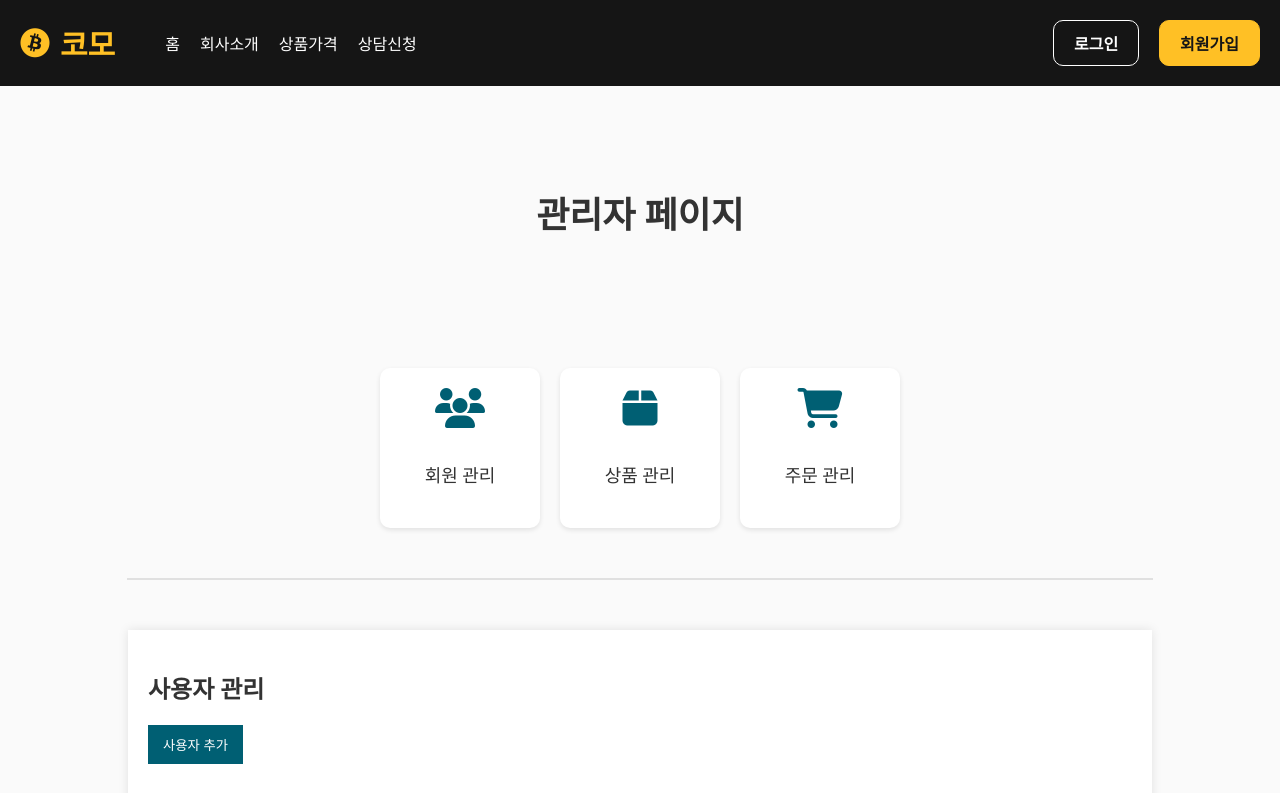
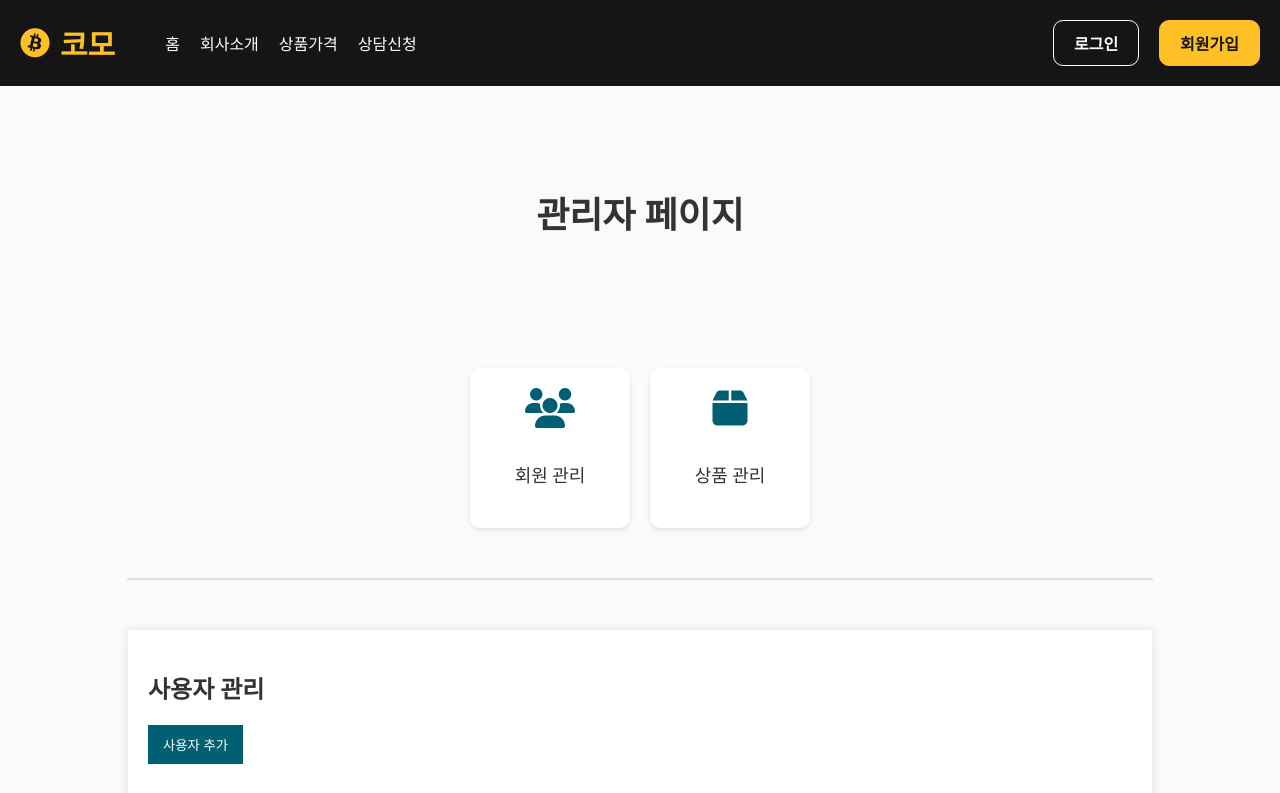
Before and after one commit to Ryugi62/como_website, a Vue app in the folder web/: page /admin in a window 1280 px wide. Shown: the top 793 px of the page. Built offline with nearby package versions, Linux system fonts and the light colour scheme.

Commit message:
feat : remove order management component

```diff
--- a/web/src/views/AdminView.vue
+++ b/web/src/views/AdminView.vue
@@ -31,7 +31,6 @@
 import HeaderComponent from "@/components/HeaderComponent.vue";
 import UserManagement from "@/components/admin/UserManagement.vue";
 import ProductManagement from "@/components/admin/ProductManagement.vue";
-import OrderManagement from "@/components/admin/OrderManagement.vue";
 
 export default {
   name: "AdminView",
@@ -40,7 +39,6 @@ export default {
     HeaderComponent,
     UserManagement,
     ProductManagement,
-    OrderManagement,
   },
 
   data() {
@@ -56,11 +54,11 @@ export default {
           title: "상품 관리",
           component: ProductManagement,
         },
-        {
-          icon: "fas fa-shopping-cart",
-          title: "주문 관리",
-          component: OrderManagement,
-        },
+        // {
+        //   icon: "fas fa-shopping-cart",
+        //   title: "주문 관리",
+        //   component: OrderManagement,
+        // },
       ],
 
       selectedFeature: "회원 관리",
```
